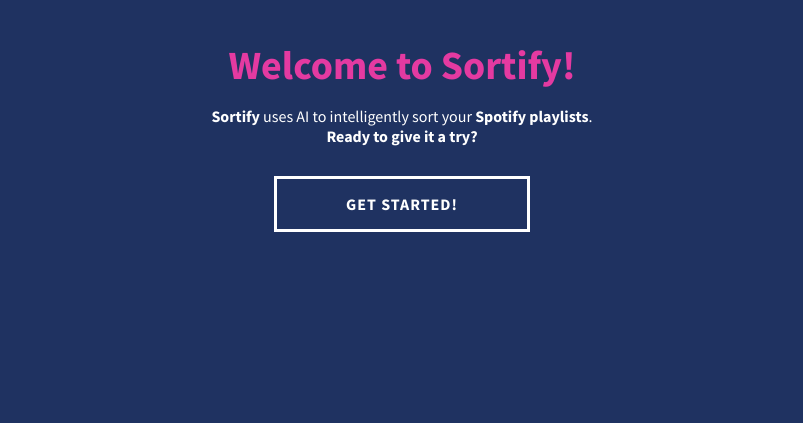
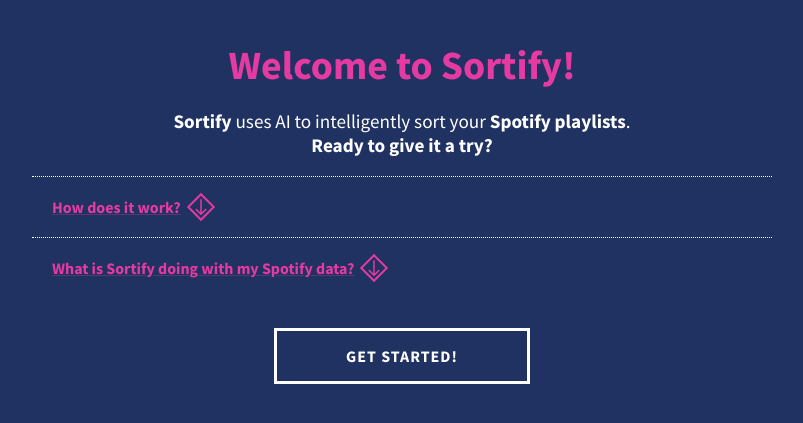
Before and after one commit to jonasmue/sortify, a Flask app: page / in a window 1280 px wide. Shown: the top 423 px of the page, without its empty margins (238-1041 px from the left). Run offline with Flask 2, Linux system fonts and the light colour scheme; parts of the project's set-up code (start-up, migrations or seed data) failed here and were passed over.

Commit message:
Add info texts

```diff
--- a/webapp/main.py
+++ b/webapp/main.py
@@ -19,11 +19,11 @@
     urllib.request.urlretrieve(MODEL_URL, os.path.join('data', 'glove_model.npz'))
 
 # Start app
-async_mode = 'eventlet'
+#async_mode = 'eventlet'
 
 app = Flask(__name__)
 app.config['SECRET_KEY'] = generate_random_string(32)
-socketio = SocketIO(app, async_mode=async_mode)
+socketio = SocketIO(app)
 
 model = GloveSorter(os.path.join('data', 'glove_model.npz'), os.path.join('data', 'track_map.dms'), socketio)
 model.initialize()
@@ -236,4 +236,4 @@
 
 
 if __name__ == '__main__':
-    socketio.run(app, host='0.0.0.0', port=8080)
+    socketio.run(app)
--- a/webapp/model/vector/glove_sorter.py
+++ b/webapp/model/vector/glove_sorter.py
@@ -19,7 +19,7 @@
         self.no_songs = len(self.track2id)
         raw_weights = np.load(self._model_path)['W']
         assert raw_weights.shape[0] == 2 * self.no_songs
-        self.weights = (raw_weights[:self.no_songs, :] + raw_weights[self.no_songs, :]) / 2
+        self.weights = (raw_weights[:self.no_songs, :] + raw_weights[self.no_songs:, :]) / 2
         self.initialized = True
 
     def sort_playlist(self, playlist, selected_track):
--- a/webapp/static/css/style.css
+++ b/webapp/static/css/style.css
@@ -344,6 +344,7 @@
 .info-action {
     text-align: center;
     margin-top: 30px;
+    position: relative;
 }
 
 .info-description img {
@@ -436,3 +437,40 @@
     margin-top: 100px;
     text-align: center;
 }
+
+.more-info-handle {
+    cursor: pointer;
+}
+
+.more-info-wrapper {
+    border-top: 1px dotted white;
+    padding: 20px;
+    text-align: left;
+    max-width: 700px;
+    margin: auto;
+}
+
+.more-info-content {
+    display: none;
+}
+
+.more-handle-indicator svg {
+    fill: var(--main-accent);
+    transform: rotate(45deg);
+}
+
+.more-handle-indicator {
+    display: inline;
+    transition: all 300ms;
+    cursor: pointer;
+    position: absolute;
+    width: 16px;
+    height: 16px;
+    transform: rotate(45deg);
+    margin-left: 10px;
+    border: 2px solid var(--main-accent);
+}
+
+.description-text {
+    font-size: 120%;
+}
--- a/webapp/static/js/script.js
+++ b/webapp/static/js/script.js
@@ -363,7 +363,7 @@
     }
 }());
 
-Sortify.successHandler = (function () {
+Sortify.infoHandler = (function () {
     'use strict';
 
     const wrapperSelector = '.success-wrapper';
@@ -376,10 +376,43 @@
         Sortify.animationHandler.showConfetti(wrapperSelector);
     }
 
+    function showMoreInfoContent($element, isOpen) {
+        if (!isOpen) {
+            $element.siblings('.more-info-content').slideDown('fast');
+        } else {
+            $element.siblings('.more-info-content').slideUp('fast');
+        }
+    }
+
+    function rotateInfoHandle($infoHandle, isOpen) {
+        const rotate = isOpen ? 'rotate(45deg)' : 'rotate(-135deg)';
+        $infoHandle.css('transform', rotate)
+    }
+
+    function toggleInfoHandleClass($infoHandle) {
+        const isOpen = $infoHandle.hasClass('open');
+        if (isOpen) $infoHandle.removeClass('open');
+        else $infoHandle.addClass('open');
+        return isOpen
+    }
+
     function registerEvents(socket) {
         $('.sort-more').on('click', function () {
             $(wrapperSelector).hide('fast');
             Sortify.listHandler.resetPlaylists(socket);
+        });
+
+        $('.more-info-handle').on('click', function () {
+            const isOpen = toggleInfoHandleClass($(this));
+            showMoreInfoContent($(this), isOpen);
+            rotateInfoHandle($(this).siblings('.more-handle-indicator'), isOpen);
+
+        });
+
+        $('.more-handle-indicator').on('click', function () {
+            const isOpen = toggleInfoHandleClass($(this).siblings('.more-info-handle'));
+            showMoreInfoContent($(this), isOpen);
+            rotateInfoHandle($(this), isOpen);
         });
     }
 
@@ -611,7 +644,7 @@
 
         socket.on('sortedPlaylist', function (playlist) {
             Sortify.loaderHandler.hideLoader();
-            Sortify.successHandler.showSuccess(playlist);
+            Sortify.infoHandler.showSuccess(playlist);
         });
 
         socket.on('error', function (message) {
@@ -636,7 +669,7 @@
     Sortify.listHandler.registerEvents(socket);
     Sortify.audioHandler.registerEvents();
     Sortify.keyEventHandler.registerEvents(socket);
-    Sortify.successHandler.registerEvents(socket);
+    Sortify.infoHandler.registerEvents(socket);
 });
 
 /************************************
--- a/webapp/templates/index.html
+++ b/webapp/templates/index.html
@@ -48,8 +48,34 @@
 <div class="info-wrapper login-wrapper">
     <div class="info-description login-description">
         <h1>Welcome to Sortify!</h1>
-        <p><strong>Sortify</strong> uses AI to intelligently sort your <strong>Spotify playlists</strong>.<br><strong>Ready
+        <p class="description-text"><strong>Sortify</strong> uses AI to intelligently sort your <strong>Spotify
+            playlists</strong>.<br><strong>Ready
             to give it a try?</strong></p>
+        <div class="more-info-wrapper">
+            <a class="more-info-handle">How does it work?</a>
+            <div class="more-handle-indicator">
+                <svg xmlns="http://www.w3.org/2000/svg" viewBox="0 0 268.832 268.832">
+                    <path d="M265.17 125.577l-80-80c-4.88-4.88-12.796-4.88-17.677 0-4.882 4.882-4.882 12.796 0 17.678l58.66 58.66H12.5c-6.903 0-12.5 5.598-12.5 12.5 0 6.903 5.597 12.5 12.5 12.5h213.654l-58.66 58.662c-4.88 4.882-4.88 12.796 0 17.678 2.44 2.44 5.64 3.66 8.84 3.66s6.398-1.22 8.84-3.66l79.997-80c4.883-4.882 4.883-12.796 0-17.678z"/>
+                </svg>
+            </div>
+            <p class="more-info-content">
+                Sortify is based on a large dataset of real-user playlists. This dataset was used to train
+                multi-dimensional song vectors. Sortify uses these song vectors to analyze song similarities which serve
+                as basis for sorting. A detailed description is given <a target="_blank"
+                                                                         href="https://jomue.compitencies.com/posts/sortify">here</a>.
+            </p>
+        </div>
+        <div class="more-info-wrapper">
+            <a class="more-info-handle">What is Sortify doing with my Spotify data?</a>
+            <div class="more-handle-indicator">
+                <svg xmlns="http://www.w3.org/2000/svg" viewBox="0 0 268.832 268.832">
+                    <path d="M265.17 125.577l-80-80c-4.88-4.88-12.796-4.88-17.677 0-4.882 4.882-4.882 12.796 0 17.678l58.66 58.66H12.5c-6.903 0-12.5 5.598-12.5 12.5 0 6.903 5.597 12.5 12.5 12.5h213.654l-58.66 58.662c-4.88 4.882-4.88 12.796 0 17.678 2.44 2.44 5.64 3.66 8.84 3.66s6.398-1.22 8.84-3.66l79.997-80c4.883-4.882 4.883-12.796 0-17.678z"/>
+                </svg>
+            </div>
+            <p class="more-info-content">Sortify accesses your playlists only for the purpose of sorting. No data will
+                be stored permanently or transferred anywhere.</p>
+        </div>
+
     </div>
     <div class="info-action login-action">
         <div class="button-wrapper">
@@ -139,6 +165,33 @@
                 <a href="#" class="sort-more">Sort Another Playlist</a>
             </p>
         </div>
+        <div class="more-info-wrapper">
+            <a class="more-info-handle">How does it work?</a>
+            <div class="more-handle-indicator">
+                <svg xmlns="http://www.w3.org/2000/svg" viewBox="0 0 268.832 268.832">
+                    <path d="M265.17 125.577l-80-80c-4.88-4.88-12.796-4.88-17.677 0-4.882 4.882-4.882 12.796 0 17.678l58.66 58.66H12.5c-6.903 0-12.5 5.598-12.5 12.5 0 6.903 5.597 12.5 12.5 12.5h213.654l-58.66 58.662c-4.88 4.882-4.88 12.796 0 17.678 2.44 2.44 5.64 3.66 8.84 3.66s6.398-1.22 8.84-3.66l79.997-80c4.883-4.882 4.883-12.796 0-17.678z"/>
+                </svg>
+            </div>
+            <p class="more-info-content">
+                Sortify is based on a large dataset of real-user playlists. This dataset was used to train
+                multi-dimensional song vectors. Sortify uses these song vectors to analyze song similarities which serve
+                as basis for sorting. A detailed description is given <a target="_blank"
+                                                                         href="https://jomue.compitencies.com/posts/sortify">here</a>.
+            </p>
+        </div>
+        <div class="more-info-wrapper">
+            <a class="more-info-handle">Why are is my sorting result bad?</a>
+            <div class="more-handle-indicator">
+                <svg xmlns="http://www.w3.org/2000/svg" viewBox="0 0 268.832 268.832">
+                    <path d="M265.17 125.577l-80-80c-4.88-4.88-12.796-4.88-17.677 0-4.882 4.882-4.882 12.796 0 17.678l58.66 58.66H12.5c-6.903 0-12.5 5.598-12.5 12.5 0 6.903 5.597 12.5 12.5 12.5h213.654l-58.66 58.662c-4.88 4.882-4.88 12.796 0 17.678 2.44 2.44 5.64 3.66 8.84 3.66s6.398-1.22 8.84-3.66l79.997-80c4.883-4.882 4.883-12.796 0-17.678z"/>
+                </svg>
+            </div>
+            <p class="more-info-content">
+                Sortify's dataset only contains songs before 2015. Songs published after 2015 are approximated which
+                might result in worse sorting quality. Read the details <a target="_blank"
+                                                                           href="https://jomue.compitencies.com/posts/sortify">here</a>.
+            </p>
+        </div>
     </div>
 </div>
 <div class="next-indicator">
--- a/webapp/util/constants.py
+++ b/webapp/util/constants.py
@@ -2,7 +2,7 @@
 
 CLIENT_ID = os.environ['CLIENT_ID']
 CLIENT_SECRET = os.environ['CLIENT_SECRET']
-REDIRECT_URI = 'http://sortify.ddns.net/callback'
+REDIRECT_URI = 'http://localhost:5000/callback'
 SCOPE = 'playlist-read-collaborative playlist-read-private playlist-modify-private'
 
 STATE_KEY = 'spotify_auth_state'
```
